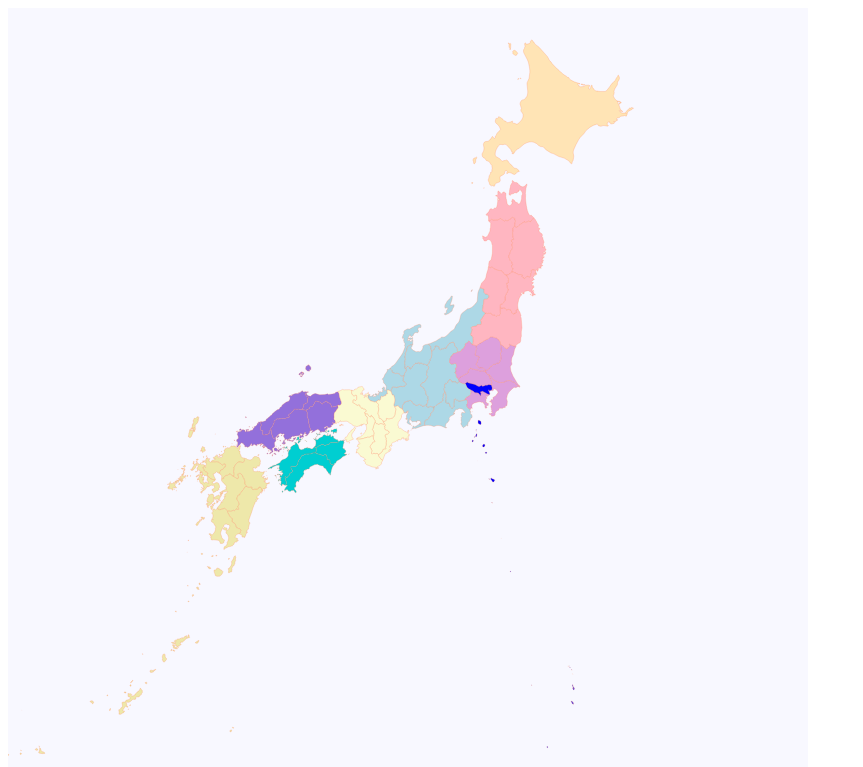
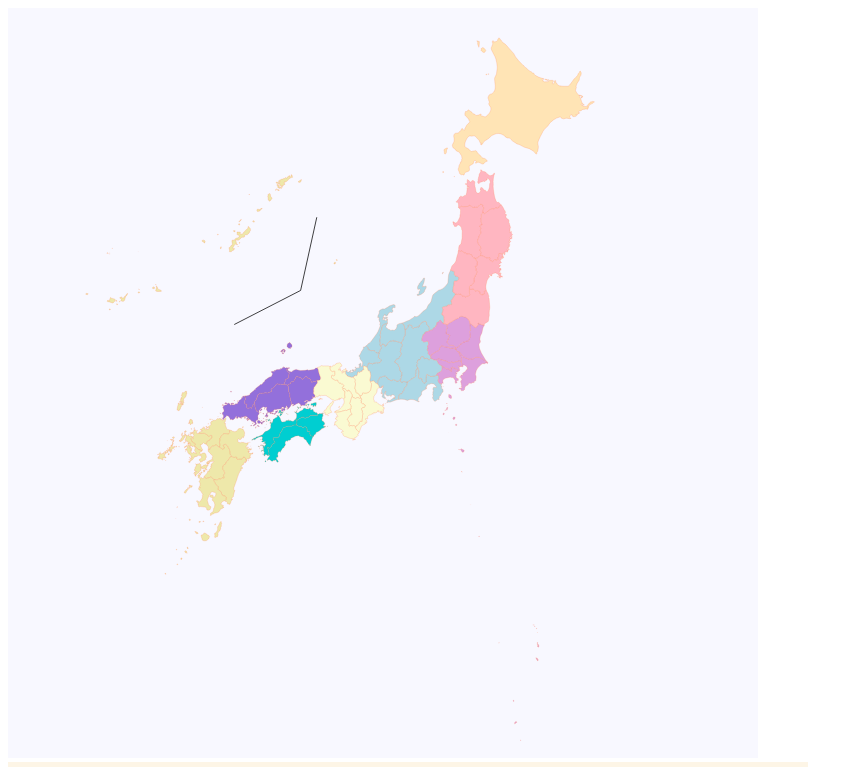
Before and after one commit to hi-ogawa/d3-map-tutorial, a website built with webpack: page app/index.html in a window 1280 px wide. Shown: the top 767 px of the page, without its empty margins (0-863 px from the left). Built offline with nearby package versions, Linux system fonts and the light colour scheme.

Commit message:
refactor using call method, update readme.md, edit css

```diff
--- a/app/index.js
+++ b/app/index.js
@@ -2,9 +2,8 @@ require("./index.scss");
 import d3 from "d3";
 
 var svgJP = d3.select("body").append("svg")
-    .attr("viewBox", "0 0 1000 1000")
-    .attr("width", 800)
-    .attr("height", 800);
+    .attr("width",  750)
+    .attr("height", 750);
 
 import {render as renderJP} from "./jp/make_map.js";
 renderJP(svgJP);
--- a/app/jp/make_map.js
+++ b/app/jp/make_map.js
@@ -3,40 +3,98 @@ require("./style.scss");
 import d3 from "d3";
 import _ from "lodash";
 
-const states = require("./states_jp.json");
-const odigoNeighborhoods = require("./odigo_neighborhoods.json");
+var states = require("./states_jp.json");
+var neighborhoods = require("./odigo_neighborhoods.json");
+
+_.each(states.features, (d) => {
+    let n = _.find(neighborhoods, (n) => n.name === d.properties.name);
+    d.properties.odigo_neighborhood_link = `http://odigo.travel/neighborhoods/${n.id}`;
+});
+
+var okinawaSeperation = true;
+
+var w = 1000, h = 1000;
+
+var path = (center, scale) => {
+
+    var projection = d3.geo.albers()
+        .rotate([-center.lng, 0         ])
+        .center([0,           center.lat])
+        .translate([w / 2, h / 2])
+        .scale(scale)
+        .parallels([26.4604365, 45.3459278]); // from Taketomi(Okinawa) to Wakkanai(Hokkaido)
+
+    return d3.geo.path().projection(projection);
+};
+
+// Nagoya
+var center = {
+    lat: 35.168045,
+    lng: 136.8765806
+};
+
+var centerForOkinawa = {
+    lat: center.lat - 13,
+    lng: center.lng - 4
+}
+
+var generateDataPath = (selection) => {
+    // var bounds = path.bounds(states);
+    // var statesWidth  = bounds[1][0] - bounds[0][0];
+    // var statesHeight = bounds[1][1] - bounds[0][1];
+    // console.log(_.max([statesWidth, statesHeight]));
+
+    selection.attr("d", (d) => {
+        if(d.properties.name == "Okinawa" && okinawaSeperation){
+            return path(centerForOkinawa, 2500)(d);
+        }else{
+            return path(center, 2500)(d);
+        }
+    })
+}
+
+function drawSeperationLine(svg){
+
+    var separationLine = {
+        "type": "LineString",
+        "coordinates": [
+            [134.199130, 40.139919],
+            [133.642214, 37.917665],
+            [131.118658, 36.800716]
+        ]
+    };
+
+    svg.selectAll(".seperation")
+        .data([separationLine])
+        .enter()
+        .append("path")
+        .classed("seperation", true)
+        .attr("d", path(center, 2500));
+}
+
 
 export function render(svg){
 
-    var w = svg.property("viewBox").animVal.width;
-    var h = svg.property("viewBox").animVal.height;
-
-    svg.classed("jp", true)
+    // NOTE: http://sarasoueidan.com/blog/svg-coordinate-systems/#svg-viewbox
+    //       preserveAspectRatio="xMidYMid meet" is default
+    svg.attr("viewBox", `0 0 ${w} ${h}`)
+        .classed("jp", true)
         .attr("xlink", "http://www.w3.org/1999/xlink");
 
-    var projection = d3.geo.albers()
-        .rotate([-136.8765806, 0])                // Nagoya
-        .center([0, 35.168045])
-        .translate([w / 2, h / 2])
-        .scale(2500)
-        .parallels([26.4604365, 45.3459278]);     // from Taketomi(Okinawa) to Wakkanai(Hokkaido)
-
-    var path = d3.geo.path().projection(projection);
-
-    // render states (prefectures)
     svg.selectAll(".state")
         .data(states.features)
         .enter()
         .append("a")
-
-        .attr("xlink:href", (d) => {
-            let n = _.find(odigoNeighborhoods, (n) => n.name === d.properties.name);
-            return `http://odigo.travel/neighborhoods/${_.get(n, 'id', '')}`;
-        })
-        // .attr("xlink:show", "new")
+        .attr("xlink:href", (d) => d.properties.odigo_neighborhood_link)
         .append("path")
         .classed("state", true)
         .attr("data-name", (d) => d.properties.name.toLowerCase())
         .attr("data-region-name", (d) => d.properties.region.toLowerCase())
-        .attr("d", path)
+        .call(generateDataPath);
+
+    if(okinawaSeperation){
+        drawSeperationLine(svg)
+    }
+
+    // smooth transition as `transform` attribute or `path` value change?
 }
--- a/app/jp/style.scss
+++ b/app/jp/style.scss
@@ -1,5 +1,7 @@
 /* http://www.w3schools.com/cssref/css_colornames.asp */
 svg.jp {
+    /* width: 100%; */
+    /* height: 100vh; */
     background-color: ghostwhite;
 
     .state {
@@ -33,12 +35,18 @@ svg.jp {
             fill: PaleGoldenRod;
         }
 
-         &[data-name=tokyo] {
-             fill: blue;
-         }
+        /* &[data-name=tokyo] { */
+        /*     fill: blue; */
+        /* } */
 
         &:hover {
             fill: tomato;
         }
     }
+
+    .seperation {
+        fill: none;
+        stroke: black;
+        stroke-width: 1;
     }
+}
```
Also changed, not shown: readme.md. Lines whose indentation alone changed are shown as unchanged.
